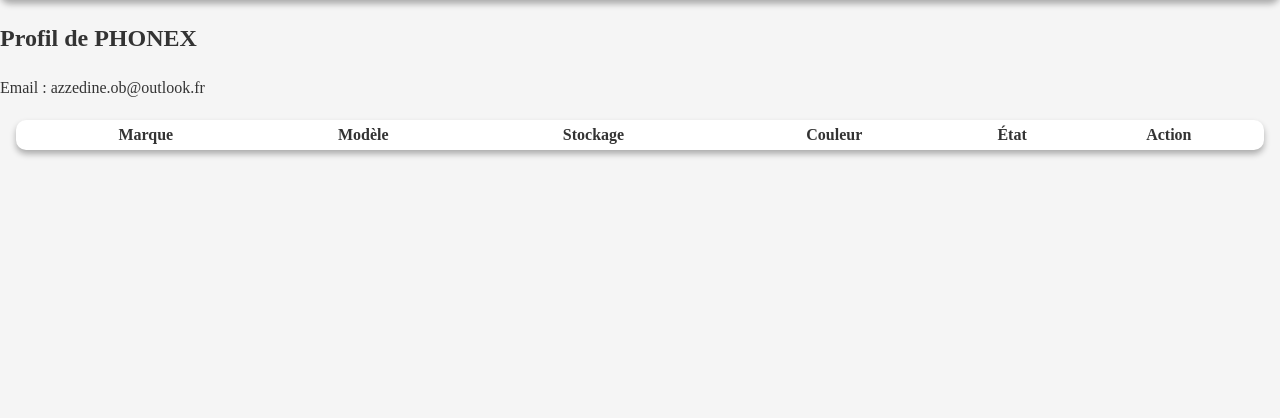
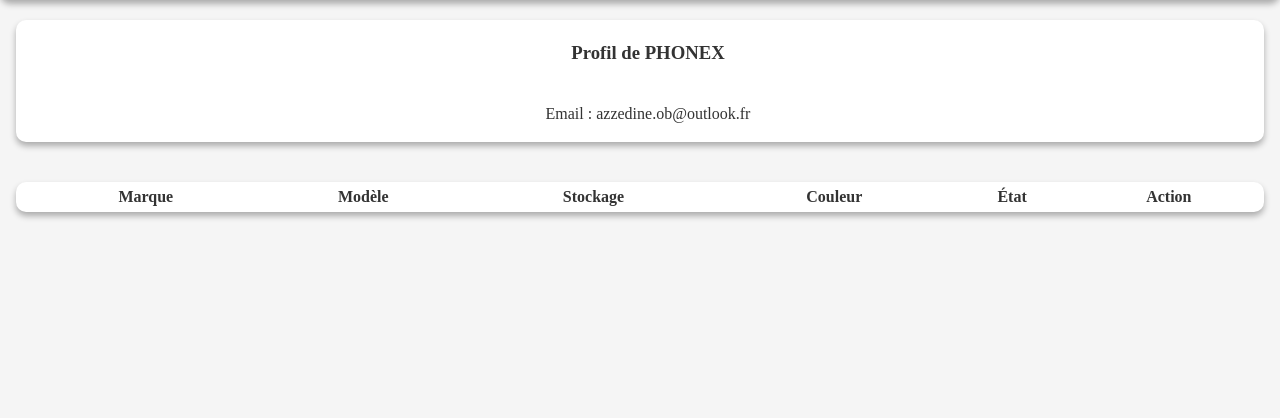
Before and after one commit to Azzedc/phonex, a PHP site: page /moncompte.php in a window 1280 px wide. Shown: the part 87-505 px from the top of the page. Run offline with PHP 8.4, Linux system fonts and the light colour scheme; a user stored in the database is signed in; data comes from the database, SQL or seed files in the repository; data that the repository does not hold is empty.

Commit message:
update moncompte

```diff
--- a/moncompte.php
+++ b/moncompte.php
@@ -34,13 +34,16 @@ $stmt->close();
 <?php require_once 'header.php';
 ?>
 
-    <section>
-        <h1>Profil de <?php echo htmlspecialchars($user['username']); ?></h1>
-        <p>Email : <?php echo htmlspecialchars($user['email']); ?></p>
+    <section class="recent_products">
+        <article class="sell_form">
+            <h1>Profil de <?php echo htmlspecialchars($user['username']); ?></h1>
+            <p>Email : <?php echo htmlspecialchars($user['email']); ?></p>
+        </article>
     </section>
 
 <section class="recent_products">
     <article class="sell_form">
+
 <?php
 $user_id = $_SESSION['user_id'];
 $query = "SELECT * FROM phone WHERE user_id = ?";
```
